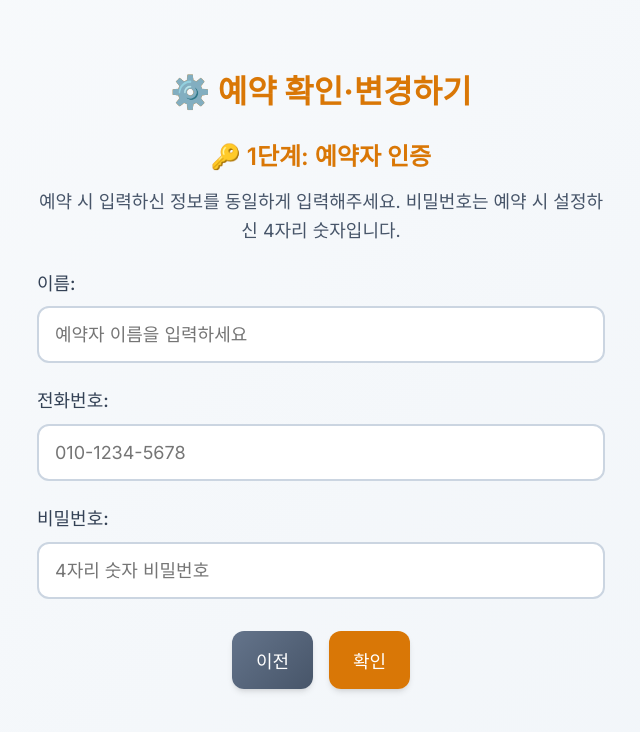
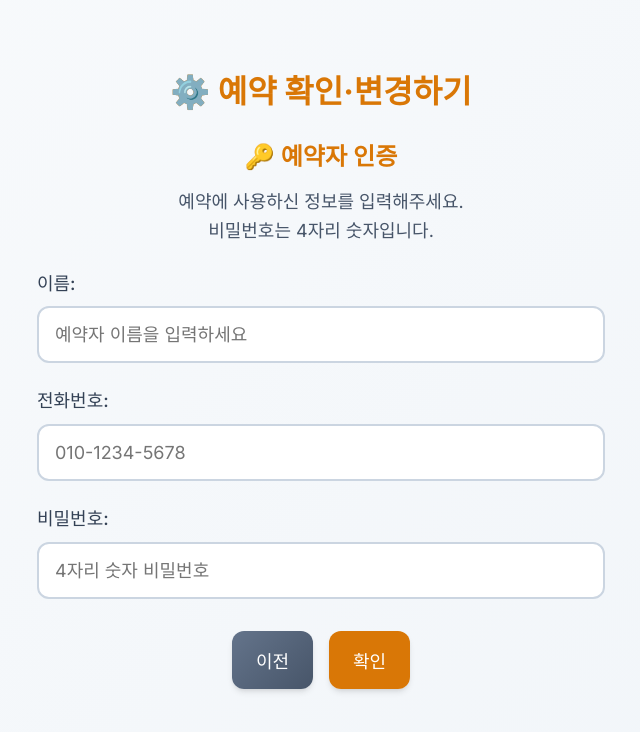
Before and after one commit to moxieDani/OksHouse-User, a SvelteKit app in the folder frontend/: page /manage in a window 1280 px wide. Shown: the top 732 px of the page, without its empty margins (319-959 px from the left). Built offline with nearby package versions, Linux system fonts and the light colour scheme.

Commit message:
예약 확인/변경 UI 문구 수정

```diff
--- a/frontend/src/routes/manage/+page.svelte
+++ b/frontend/src/routes/manage/+page.svelte
@@ -384,9 +384,10 @@
 <!-- Step 1: 예약자 정보 입력 -->
 {#if currentStep === 1}
 	<div class="step">
-		<h3><span class="emoji-normal">🔑</span> 1단계: 예약자 인증</h3>
+		<h3><span class="emoji-normal">🔑</span> 예약자 인증</h3>
 		<p class="step-description">
-			예약 시 입력하신 정보를 동일하게 입력해주세요. 비밀번호는 예약 시 설정하신 4자리 숫자입니다.
+			예약에 사용하신 정보를 입력해주세요.<br>
+			비밀번호는 4자리 숫자입니다.
 		</p>
 		<div class="form-group">
 			<label for="auth-name">이름:</label>
@@ -442,7 +443,7 @@
 <!-- Step 2: 예약 목록 확인 -->
 {#if currentStep === 2}
 	<div class="step">
-		<h3><span class="emoji-normal">📊</span> 2단계: 예약 현황 확인</h3>
+		<h3><span class="emoji-normal">📊</span> 예약 현황 확인</h3>
 		<p class="step-description">
 			<strong>{authName}</strong>님의 예약을 확인하실 수 있습니다.
 		</p>
```
